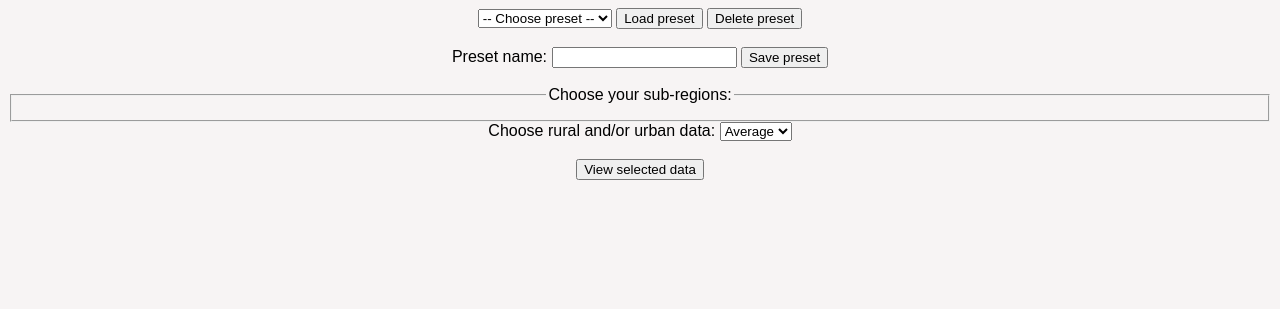
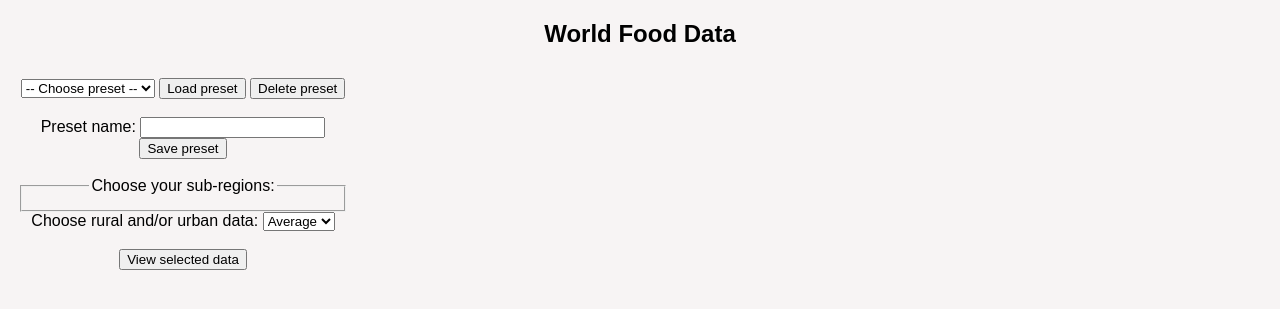
Before and after one commit to vicjuhl/world-food, a Flask app: page / in a window 1280 px wide. Shown: the top 309 px of the page. Run offline with Flask 3, Linux system fonts and the light colour scheme.

Commit message:
improved front-end with columns

```diff
--- a/app/models.py
+++ b/app/models.py
@@ -111,7 +111,7 @@ def get_plot(subregions: list[str], rural_urban: str):
     df = pd.DataFrame(dict(subregion=subregion, affordability = affordability, bmi_or_waste = bmi_or_waste))
     chosen_subregions = df['subregion'].drop_duplicates()
 
-    _, ax = plt.subplots(figsize=(14, 8))
+    _, ax = plt.subplots(figsize=(12, 8))
 
     colors = {
         "Antarctica": 'gray',
--- a/app/static/style.css
+++ b/app/static/style.css
@@ -3,3 +3,20 @@ body {
   font-family: Arial, Helvetica, sans-serif;
   background-color: rgb(247, 244, 244);
 }
+
+* {
+  box-sizing: border-box;
+}
+
+.column {
+  float: left;
+  padding: 10px;
+}
+
+.left {
+  width: 350px;
+}
+
+.right {
+  width: 10px;
+}
--- a/app/templates/index.html
+++ b/app/templates/index.html
@@ -1,5 +1,10 @@
 <!doctype html>
+<html>
+<body>
+    <h2>World Food Data</h2>
 
+    <div class="row">
+        <div class="column left">
             <head><title>Food Affordability</title>
                 <meta charset=utf-8>
                 <link rel="stylesheet" type="text/css" href="/static/style.css">
@@ -46,7 +51,12 @@
                 <br><br>
 
                 <button><a>View selected data</a></button><br><br>
+            </form>
+            </body>
+        </div>
+        <div class="column right">
             {% block content %}{% endblock %}
-</form>
+        </div>
 
 </body>
+</html>
```
Lines whose indentation alone changed are shown as unchanged.
